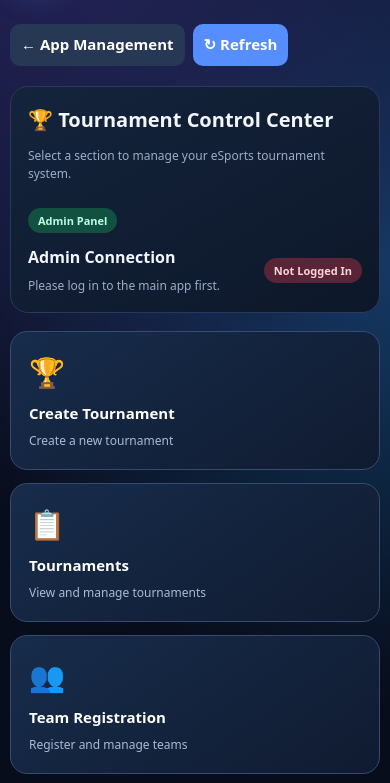
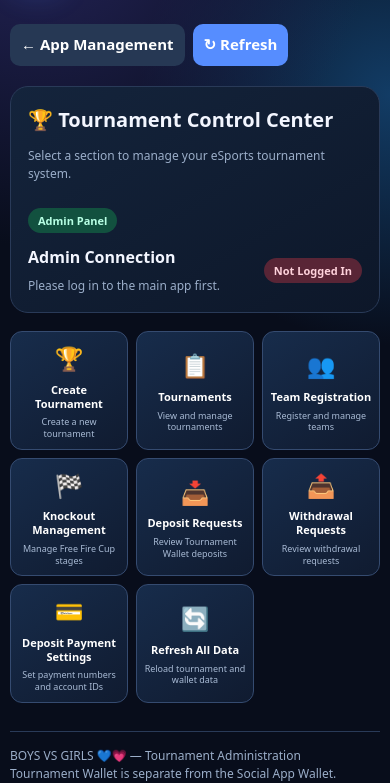
Before and after one commit to chawdreegaming/FreeTube, a website: page admin-turnament.html in a window 390 px wide. Shown: the part 90-873 px from the top of the page. Drawn offline with Linux system fonts and the light colour scheme.

Commit message:
Change dashboard layout to three columns
Updated dashboard layout to use three columns instead of two, adjusted padding and font sizes for better mobile responsiveness.

```diff
--- a/admin-turnament.html
+++ b/admin-turnament.html
@@ -83,28 +83,33 @@ footer{border-top:1px solid var(--line);margin-top:28px;padding-top:15px;color:v
 .knockout-stage strong{display:block;font-size:20px}
 .help{padding:11px;border:1px solid #354b70;border-radius:10px;background:#101e33;color:#cbd8ec;font-size:12px}
 .back-button{margin:0 0 14px;background:#263854}
+
+/* DASHBOARD: THREE COLUMN GRID */
 .dashboard-grid{
   display:grid;
-  grid-template-columns:repeat(2,minmax(0,1fr));
+  grid-template-columns:repeat(3,minmax(0,1fr));
   gap:13px;
   margin-top:18px;
 }
 .dashboard-card{
+  min-width:0;
   min-height:125px;
-  padding:18px;
-  text-align:left;
+  padding:15px 10px;
+  text-align:center;
   border:1px solid #354b70;
   border-radius:17px;
   background:linear-gradient(145deg,#172c4b,#101b30);
   display:flex;
   flex-direction:column;
+  align-items:center;
   justify-content:center;
   gap:7px;
 }
 .dashboard-card .dash-icon{font-size:29px}
-.dashboard-card strong{font-size:15px}
-.dashboard-card span:last-child{font-size:12px;color:#a9bbd5;font-weight:500}
+.dashboard-card strong{font-size:14px;line-height:1.3}
+.dashboard-card span:last-child{font-size:11px;line-height:1.4;color:#a9bbd5;font-weight:500}
 .dashboard-card:hover{border-color:#568dff;background:linear-gradient(145deg,#203c67,#172744)}
+
 .payment-method{
   padding:15px;
   margin:12px 0;
@@ -133,12 +138,30 @@ footer{border-top:1px solid var(--line);margin-top:28px;padding-top:15px;color:v
   grid-template-columns:repeat(2,minmax(0,1fr));
   gap:12px;
 }
+
 @media(max-width:750px){
   .stats{grid-template-columns:repeat(2,minmax(0,1fr))}
 }
+
 @media(max-width:480px){
   .container{padding:13px 10px 30px}
-  .grid,.dashboard-grid,.payment-grid{grid-template-columns:1fr}
+
+  /* Mobile dashboard also stays 3 columns */
+  .dashboard-grid{
+    grid-template-columns:repeat(3,minmax(0,1fr));
+    gap:8px;
+  }
+  .dashboard-card{
+    min-height:112px;
+    padding:9px 5px;
+    border-radius:12px;
+    gap:6px;
+  }
+  .dashboard-card .dash-icon{font-size:23px}
+  .dashboard-card strong{font-size:11px;line-height:1.25}
+  .dashboard-card span:last-child{font-size:9px;line-height:1.3}
+
+  .grid,.payment-grid{grid-template-columns:1fr}
   .stat{padding:12px}
   .stat-value{font-size:21px}
   button{padding:9px 11px}
@@ -850,6 +873,8 @@ function renderTournamentList(){
     return title.includes(q)&&(filter==="all"||status===filter);
   });
 
+  $("tournamentCount").textContent=filtered.length+" Tournaments";
+
   if(!filtered.length){empty("tournamentsList","No matching tournaments found.");}
   else filtered.forEach(t=>{
     const el=document.createElement("article");
```
